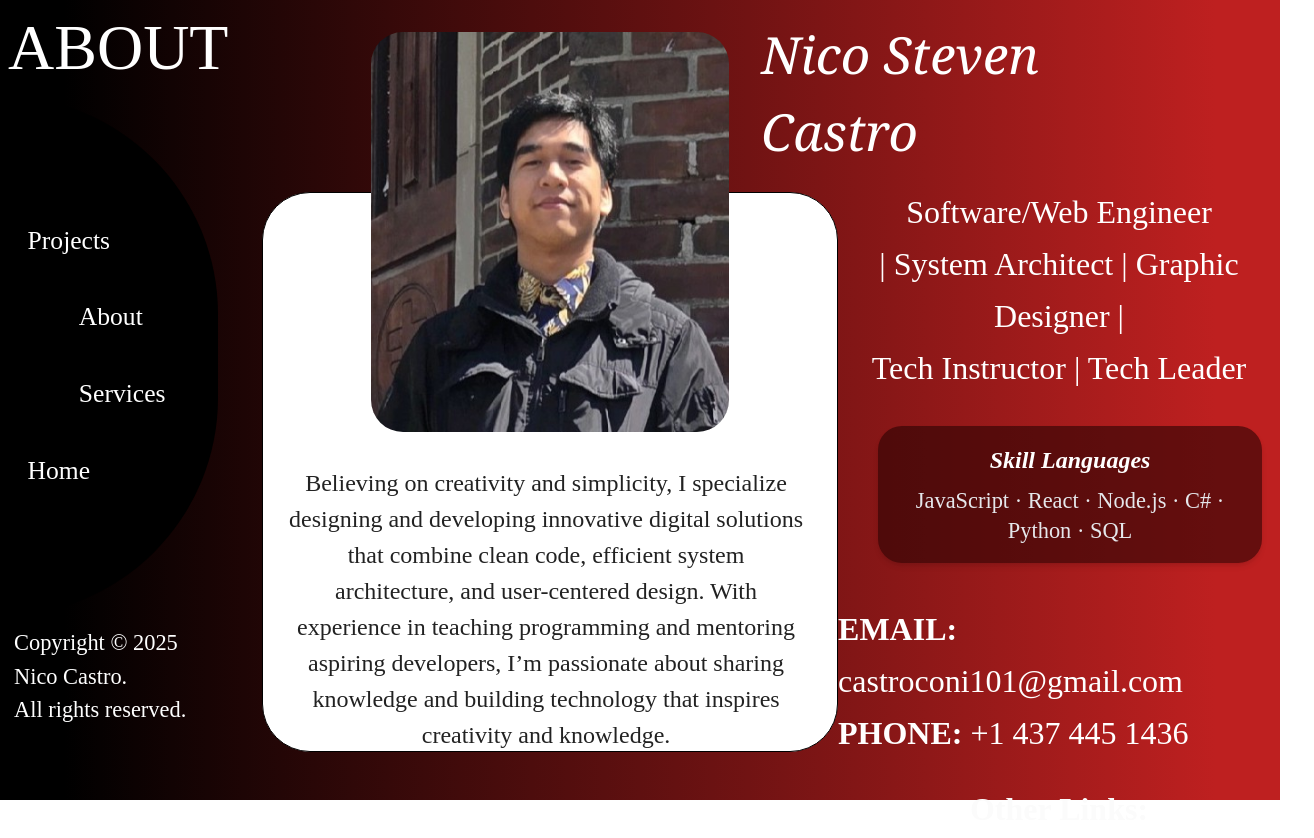
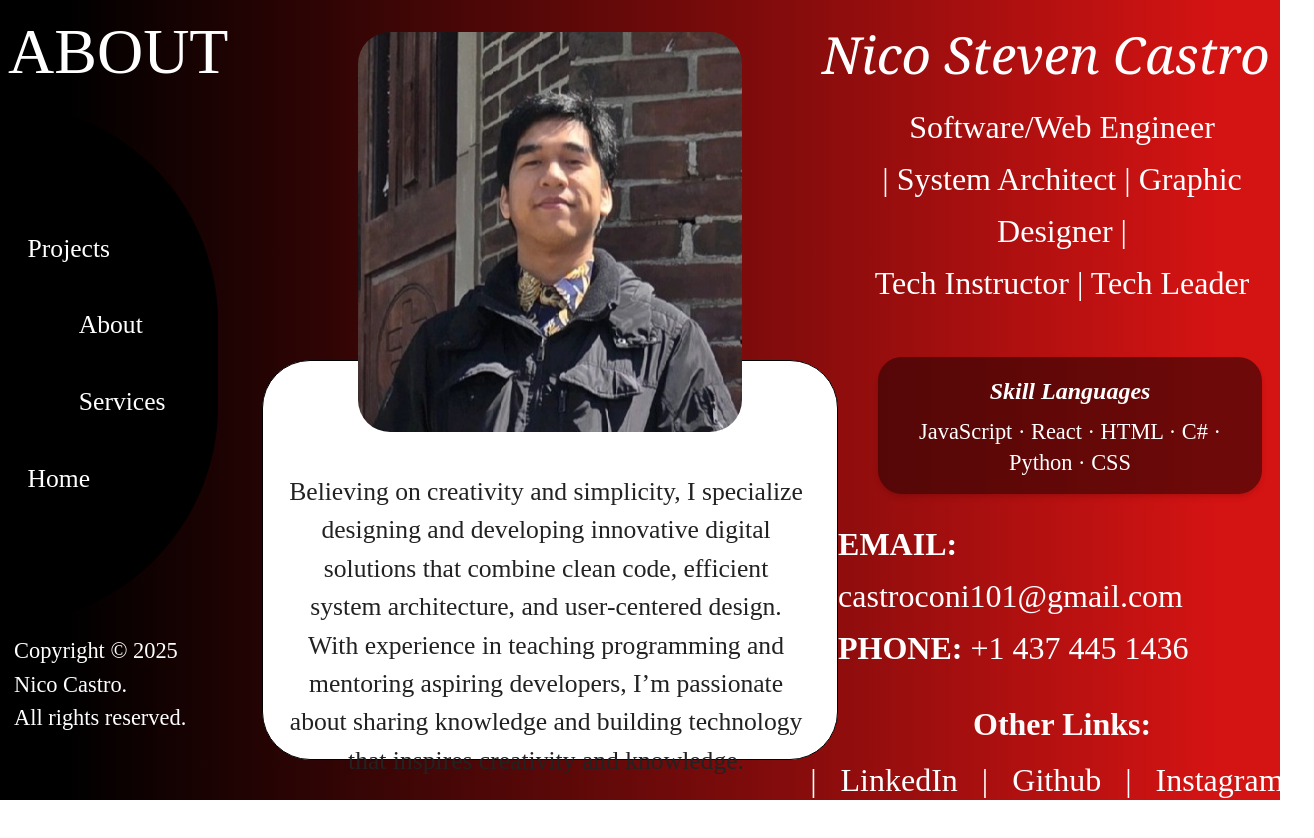
Before and after one commit to Steven101projects/Project2.NextJS-101.projects, a Next.js app: page /about in a window 1280 px wide. Shown: the top 838 px of the page, 1314 px wide, since content can reach past the window. After the commit the page ends 806 px from the top, so only its background shows below. Built offline with nearby package versions, Linux system fonts and the light colour scheme.

Commit message:
Finished About

```diff
--- a/src/app/about/page.tsx
+++ b/src/app/about/page.tsx
@@ -5,13 +5,13 @@ import Image from 'next/image'
 export default function About(){
     return (
 
-        <div className="bg-[linear-gradient(to_right,_black_5%,_#be2020_95%)] w-screen h-screen text-white">
+        <div className="bg-[linear-gradient(to_right,_black_5%,_#D41313_95%)] w-screen h-screen text-white">
             <div className="flex">
       <section id="leftSide" className="flex">
         <div id="links">
-          <Link href="/" className="px-2 py-1 text-[5vw]">
+          <p className="px-2 py-1 text-[5vw]">
             ABOUT
-          </Link>
+          </p>
           <nav>
             <NavWheel />
           </nav>
@@ -21,19 +21,19 @@ export default function About(){
         </div>
 
         <div id="centerPart" className="flex flex-col items-center ml-[2vw]">
-           <div className="absolute mt-[4vh] w-[28vw] h-[50vh]">
+           <div className="absolute mt-[4vh] w-[30vw] h-[50vh]">
                          <Image
               src="/damn.jpg"
               alt="Profile"
               fill
-              className="object-cover rounded-4xl w-[380px] h-[280px]"
+              className="object-cover rounded-4xl w-[480px] h-[380px]"
             />
           </div>
           <div
             id="helloWorldCard"
-            className="w-[45vw] h-[70vh] mt-[24vh] bg-white border border-black rounded-[6vh] pl-6"
+            className="w-[45vw] h-[50vh] mt-[45vh] bg-white border border-black rounded-[6vh] pl-6"
           >
-            <p className="text-center mt-[34vh] text-[3vh] text-[#222222] mr-8">
+            <p className="text-center mt-[14vh] text-[3.2vh] text-[#222222] mr-8">
               Believing on creativity and simplicity, I specialize designing and developing innovative digital solutions that combine clean code, efficient system architecture, and user-centered design. With experience in teaching programming and mentoring aspiring developers, I’m passionate about sharing knowledge and building technology that inspires creativity and knowledge.
             </p>
           </div>
@@ -43,11 +43,11 @@ export default function About(){
   id="rightSide"
   className="w-[35vw] flex flex-col mt-[2vh]"
 >
-  <p id="header" className="relative right-[6vw] text-[4vw] font-serif italic mb-[2vh]">
+  <p id="header" className="relative right-4 text-[4vw] font-serif italic mb-[1vh]">
     Nico Steven Castro
   </p>
 
-  <p className="leading-relaxed text-[4vh] mb-[4vh] text-center">
+  <p className="leading-relaxed text-[4vh] mb-[6vh] text-center">
     Software/Web Engineer <br />
     | System Architect | Graphic Designer | <br />
     Tech Instructor | Tech Leader
@@ -57,13 +57,13 @@ export default function About(){
     <p className="italic text-[3vh] text-[#ffffff] mb-2 font-semibold">
       Skill Languages
     </p>
-    <p className="text-[2.8vh] text-gray-200 leading-snug">
-      JavaScript · React · Node.js · C# · Python · SQL
+    <p className="text-[2.8vh] text-white leading-snug">
+      JavaScript · React · HTML · C# · Python · CSS
     </p>
   </div>
 <div
   id="Contacts"
-  className="text-[4vh] leading-relaxed mt-10 flex flex-col items-center space-y-4"
+  className="text-[4vh] leading-relaxed mt-6 flex flex-col items-center space-y-4"
 >
   {/* Contact Info */}
   <div>
@@ -90,7 +90,7 @@ export default function About(){
   {/* Other Links */}
   <div className="mt-2">
     <p className="font-bold text-[#fbfbfb] mb-1 text-center">Other Links:</p>
-    <nav className="flex space-x-6 text-[3vh]"><p> | </p>
+    <nav className="flex space-x-6 text-[4vh]"><p> | </p>
       <a
         href="#"
         className="hover:text-[#ff8080] hover:underline transition duration-300"
--- a/src/app/projects/page.tsx
+++ b/src/app/projects/page.tsx
@@ -36,7 +36,7 @@ export default function Projects() {
           <RecentProjects setShowAll={setShowAll} />
         )}
       </div>
-      <div
+       <div
         id="quoteBlock"
         className="relative bottom-5 flex justify-center items-center mb-20"
       >
```
